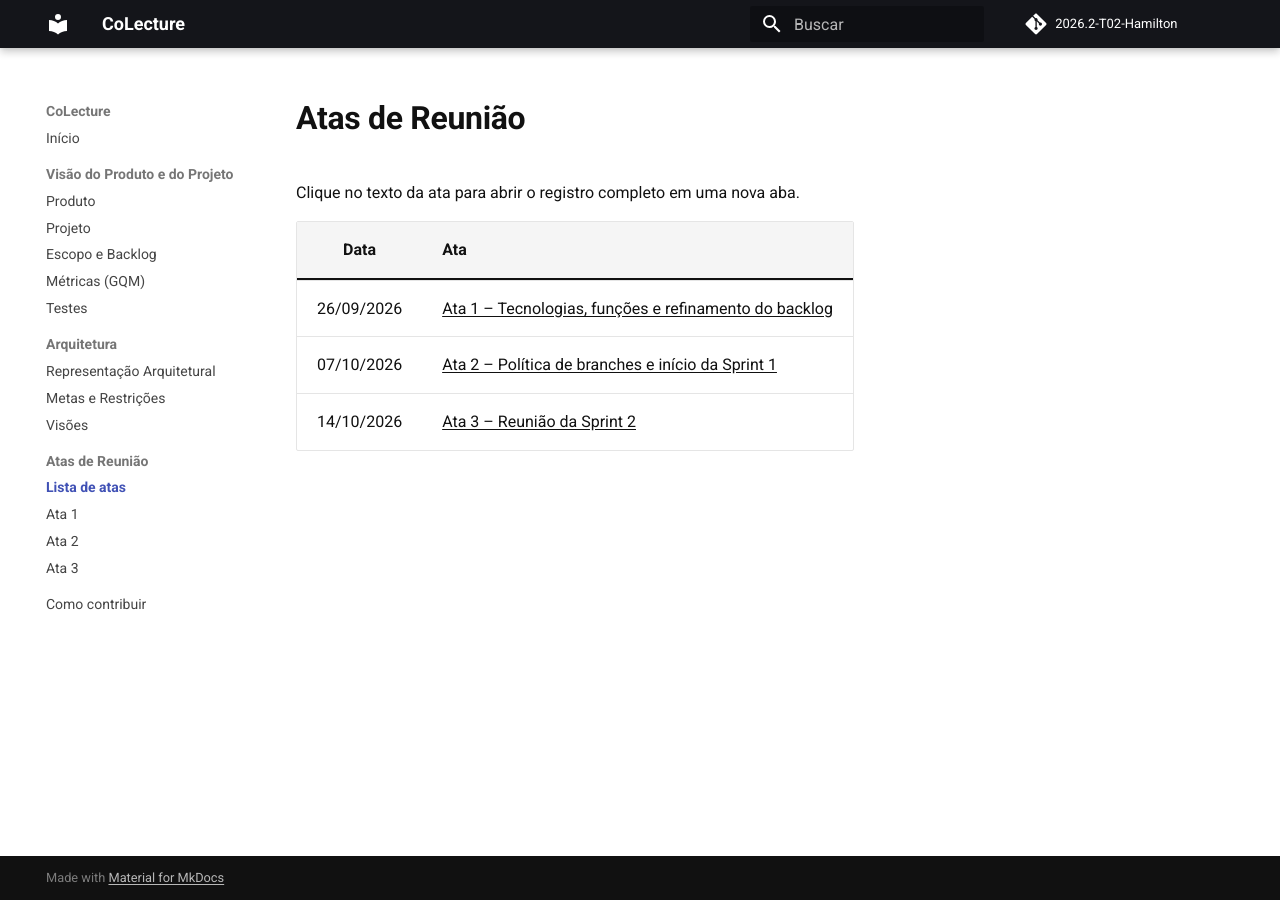
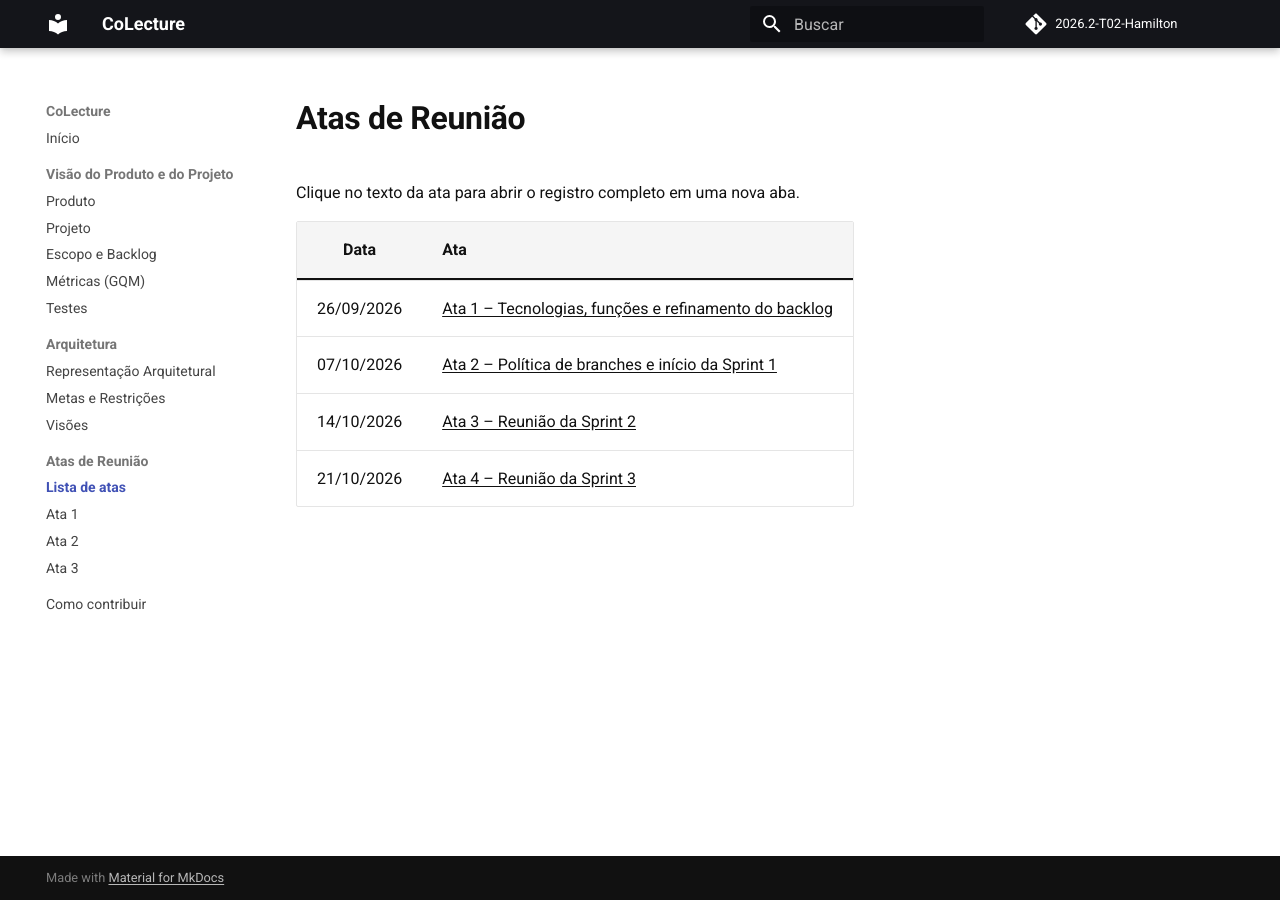
Before and after one commit to FGA0138-MDS-Ajax/2026.2-T02-Hamilton, an MkDocs documentation site: the page built from docs/atas-reuniao/index.md, in a window 1280 px wide. Built offline with MkDocs 1.6.1 and Material for MkDocs 9.7.7, drawn with Linux system fonts in a browser that asks for light colours; comment, search, counter and statistics services are not loaded.

Commit message:
docs: adiciona a ata 4 na tabela de Atas de reunião.

```diff
--- a/docs/atas-reuniao/index.md
+++ b/docs/atas-reuniao/index.md
@@ -7,3 +7,4 @@ Clique no texto da ata para abrir o registro completo em uma nova aba.
 | 26/09/2026 | [Ata 1 – Tecnologias, funções e refinamento do backlog](ata-reuniao-1.md){ target="_blank" rel="noopener" } |
 | 07/10/2026 | [Ata 2 – Política de branches e início da Sprint 1](ata-reuniao-2.md){ target="_blank" rel="noopener" } |
 | 14/10/2026 | [Ata 3 – Reunião da Sprint 2](ata-reuniao-3.md){ target="_blank" rel="noopener" } |
+| 21/10/2026 | [Ata 4 – Reunião da Sprint 3](ata-reuniao-4.md){ target="_blank" rel="noopener" } |
```
